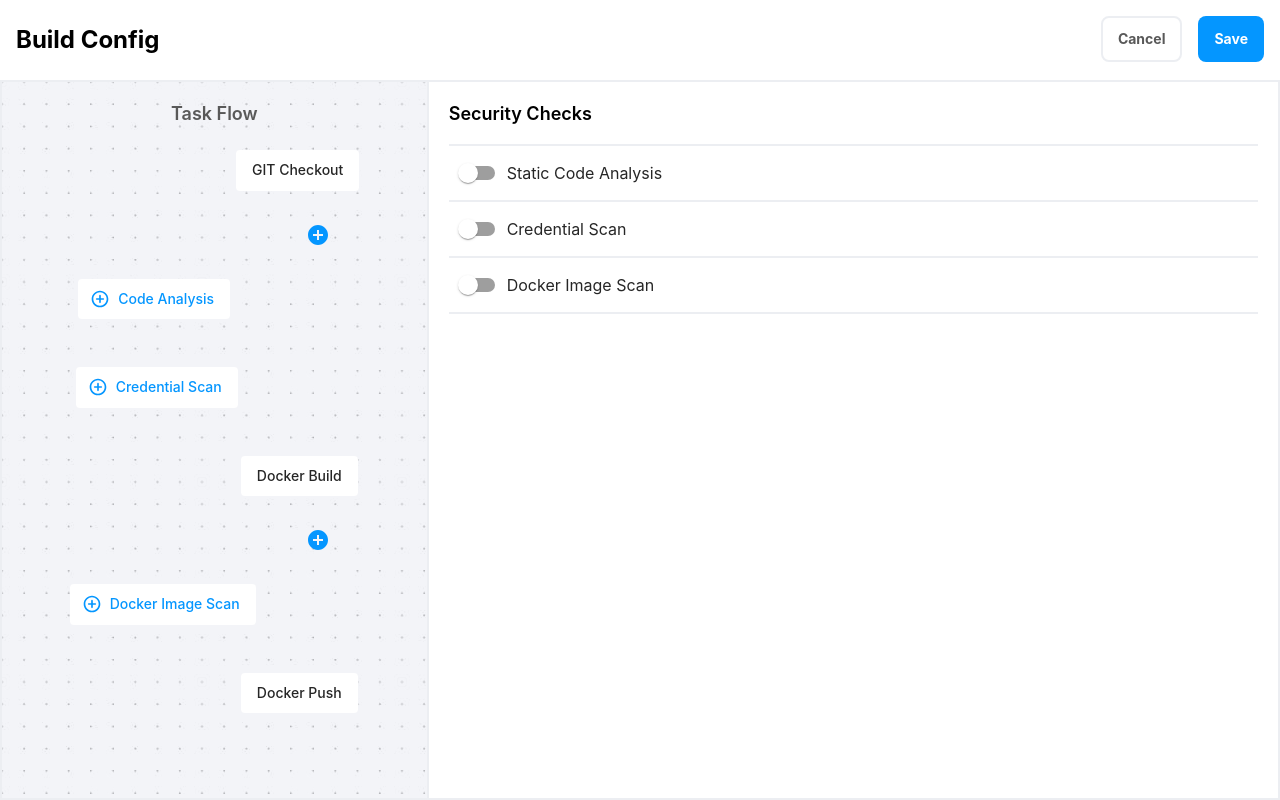
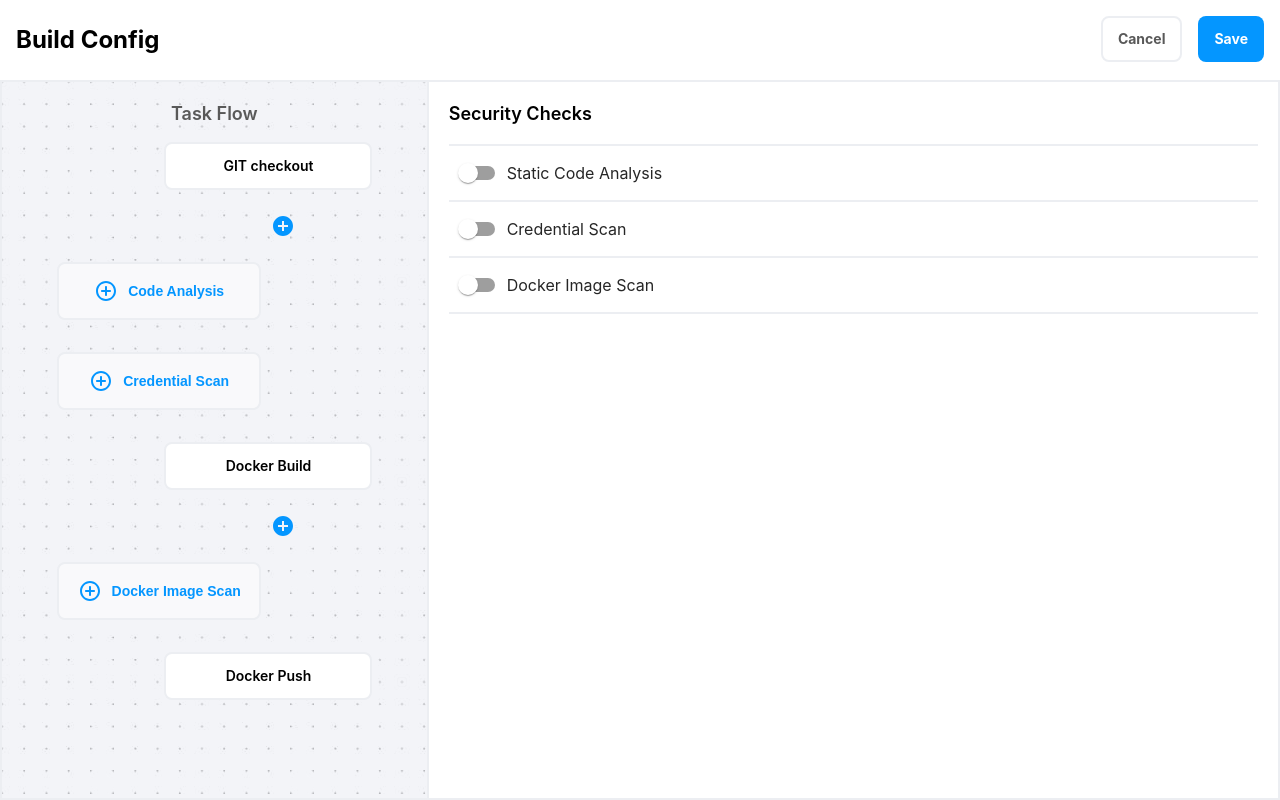
Before and after one commit to panthsolanki/task_flow, a React (Vite) app: page / in a window 1280 px wide. Built offline with nearby package versions, Linux system fonts and the light colour scheme.

Commit message:
Flow Node added

```diff
--- a/src/components/FlowCanvas/FlowCanvas.scss
+++ b/src/components/FlowCanvas/FlowCanvas.scss
@@ -27,6 +27,9 @@
   margin: 1em;
 }
 
-.flow-icon-node {
+.flow-node.flow-icon-node {
   margin: 0;
+  min-width: 180px;
+  @include flex-row;
+  justify-content: center;
 }
--- a/src/components/FlowCanvas/FlowCanvas.tsx
+++ b/src/components/FlowCanvas/FlowCanvas.tsx
@@ -1,26 +1,18 @@
 import AddCircleOutlinedIcon from '@mui/icons-material/AddCircleOutlined';
-import ControlPointRoundedIcon from '@mui/icons-material/ControlPointRounded';
-import Button from '@mui/material/Button/Button';
 import IconButton from '@mui/material/IconButton/IconButton';
 import { FC, useMemo } from 'react';
 import { defaultFlowSubTask } from '../../constants/buildConfig';
 import { useBuildConfigReducer } from '../../hooks/useBuildConfigReducer';
+import FlowNode from '../FlowNode/FlowNode';
 import './FlowCanvas.scss';
 
 const FlowCanvas: FC = () => {
   const {
     flowNodes,
     addBuildConfigNode,
+    deleteBuildConfigNode,
     toggleBuildConfigNode,
   } = useBuildConfigReducer();
-
-  const styles = {
-    textTransform: 'capitalize',
-    backgroundColor: '#ffffff',
-    padding: 1,
-    margin: 1,
-    width: '100%',
-  }
 
   const isAllAdded = useMemo(() => {
     return flowNodes.filter(node => !node.isActive).length === 0;
@@ -49,27 +41,18 @@ const FlowCanvas: FC = () => {
               {!isAllAdded && <div className="flow-node">
               </div>}
               <div className="flow-node">
-                <Button
-                  disableFocusRipple={true}
-                  disableRipple={true}
-                  disableElevation={true}
-                  disableTouchRipple={true}
-                  variant="text"
-                  color="secondary"
-                  sx={{
-                    ...styles,
-                    color: "#262626",
-                  }}
-                >
-                  {subTask.name}
-                </Button>
+                <FlowNode
+                  node={subTask}
+                  showDelete={true}
+                  deleteNode={() => deleteBuildConfigNode(subTask)}
+                />
               </div>
             </div>)
         })
       }
       <div key={`{${node.id}_new}`} className="flow-row">
         {!isAllAdded && <div className="flow-node"></div>}
-        <div className="flow-icon-node">
+        <div className="flow-node flow-icon-node">
           <IconButton
             disableFocusRipple={true}
             disableRipple={true}
@@ -98,36 +81,18 @@ const FlowCanvas: FC = () => {
                   {!isAllAdded && <div className="flow-node">
                   </div>}
                   <div className="flow-node">
-                    <Button
-                      // disabled={true}
-                      disableFocusRipple={true}
-                      disableRipple={true}
-                      disableElevation={true}
-                      disableTouchRipple={true}
-                      variant="text"
-                      color="secondary"
-                      sx={{
-                        ...styles,
-                        color: "#262626",
-                      }}
-                    >
-                      {node.name}
-                    </Button>
+                    <FlowNode
+                      node={node}
+                      showDelete={false}
+                    />
                   </div>
                 </>) : (<>
                   <div className="flow-node">
-                    <Button
-                      disableFocusRipple={true}
-                      disableRipple={true}
-                      disableElevation={true}
-                      disableTouchRipple={true}
-                      variant="text"
-                      startIcon={<ControlPointRoundedIcon />}
-                      sx={styles}
-                      onClick={() => toggleBuildConfigNode(node.code, !node.isActive)}
-                    >
-                      {node.name}
-                    </Button>
+                    <FlowNode
+                      node={node}
+                      addNode={() => toggleBuildConfigNode(node.code, !node.isActive)}
+                      showDelete={false}
+                    />
                   </div>
                   <div className="flow-node">
                   </div>
--- /dev/null
+++ b/src/components/FlowNode/FlowNode.scss
@@ -0,0 +1,53 @@
+@import '../../styles/mixins';
+@import '../../styles/variables';
+
+.flow-node-container {
+  background-color: #FFFFFF;
+  border: 2px solid $border-color;
+  border-radius: 8px;
+  width: 180px;
+  padding: 12px;
+  @include flex-row;
+  justify-content: center;
+  align-items: center;
+}
+.flow-node-container.not-active {
+  padding: 10px;
+  cursor: pointer;
+  background-color: #F9F9FB;
+  &:hover {
+    background: linear-gradient(0deg, rgba(4, 150, 255, 0.05), rgba(4, 150, 255, 0.05)), #FFFFFF;
+    border-color: $primary-color;
+  }
+}
+
+.can-delete {
+  position: relative;
+
+  .delete-icon-container {
+    display: none;
+  }
+  &:hover {
+    background: linear-gradient(0deg, rgba(4, 150, 255, 0.05), rgba(4, 150, 255, 0.05)), #FFFFFF;
+    border-color: $primary-color;
+
+    .delete-icon-container {
+      display: block;
+      position: absolute;
+      top: -15px;
+      right: -10px;
+      cursor: pointer;
+    }
+  }
+
+}
+
+.flow-node-title {
+  @include normal-font;
+  cursor: default;
+}
+
+.flow-node-title.not-active {
+  padding-left: 10px;
+  cursor: pointer;
+}
--- /dev/null
+++ b/src/components/FlowNode/FlowNode.tsx
@@ -0,0 +1,76 @@
+import CancelOutlinedIcon from '@mui/icons-material/CancelOutlined';
+import ControlPointRoundedIcon from '@mui/icons-material/ControlPointRounded';
+import IconButton from '@mui/material/IconButton/IconButton';
+import { FC, useCallback, useMemo } from 'react';
+import './FlowNode.scss';
+
+type FlowNodeProps = {
+  node: flowNode | subTask,
+  addNode?: Function,
+  showDelete: boolean,
+  deleteNode?: Function,
+}
+const FlowNode: FC<FlowNodeProps> = (props: FlowNodeProps) => {
+  const {
+    node,
+    addNode,
+    showDelete = false,
+    deleteNode,
+  } = props;
+  // console.log("node", node.name, typeof deleteNode);
+
+  const canAddNode = useMemo(() => typeof addNode === 'function', [addNode]);
+  const onAddClick = useCallback((e: any) => {
+    if (typeof addNode === 'function') {
+      addNode(e);
+    }
+  }, [canAddNode, addNode]);
+
+  const onDeleteClick = (e: any) => {
+    if (showDelete && typeof deleteNode === 'function') {
+      deleteNode(e);
+    }
+  }
+
+  return <>{
+    node.isActive
+      ? <div
+        className={showDelete ? 'flow-node-container can-delete' : 'flow-node-container'}
+      >
+        {showDelete && <div
+          className='delete-icon-container'
+          onClick={onDeleteClick}>
+          <IconButton
+            disableFocusRipple={true}
+            disableRipple={true}
+            aria-label="cancel"
+            size="small"
+            sx={{
+              color: "#FFFFFF",
+              backgroundColor: '#F44336',
+              padding: 0,
+            }}
+          >
+            <CancelOutlinedIcon fontSize="small" />
+          </IconButton>
+        </div>}
+        <div className='flow-node-title'>{node.name}</div>
+      </div>
+      : <div className='flow-node-container not-active'
+        onClick={onAddClick}>
+        <IconButton
+          disableFocusRipple={true}
+          disableRipple={true}
+          aria-label="plus"
+          color="primary"
+          size="small"
+        >
+          <ControlPointRoundedIcon />
+          <div className='flow-node-title not-active'>{node.name}</div>
+        </IconButton>
+      </div>
+  }
+  </>
+}
+
+export default FlowNode;
```
